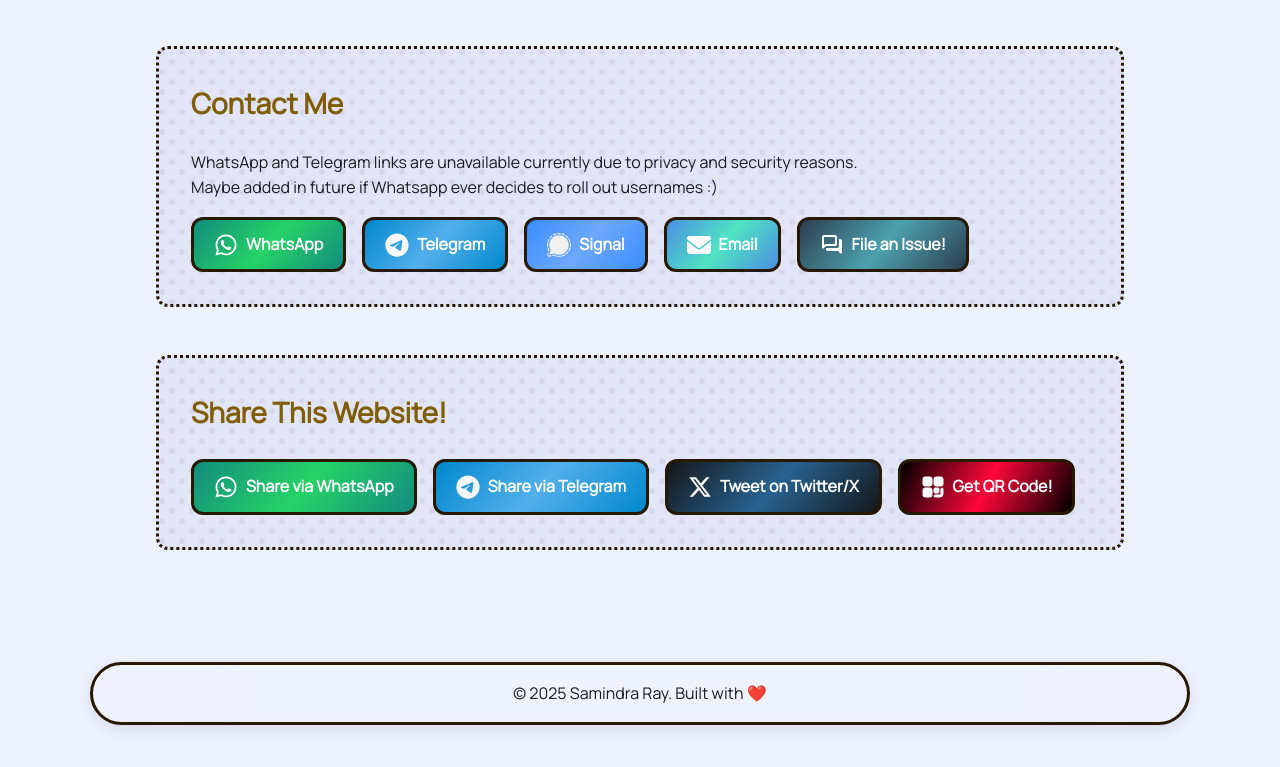
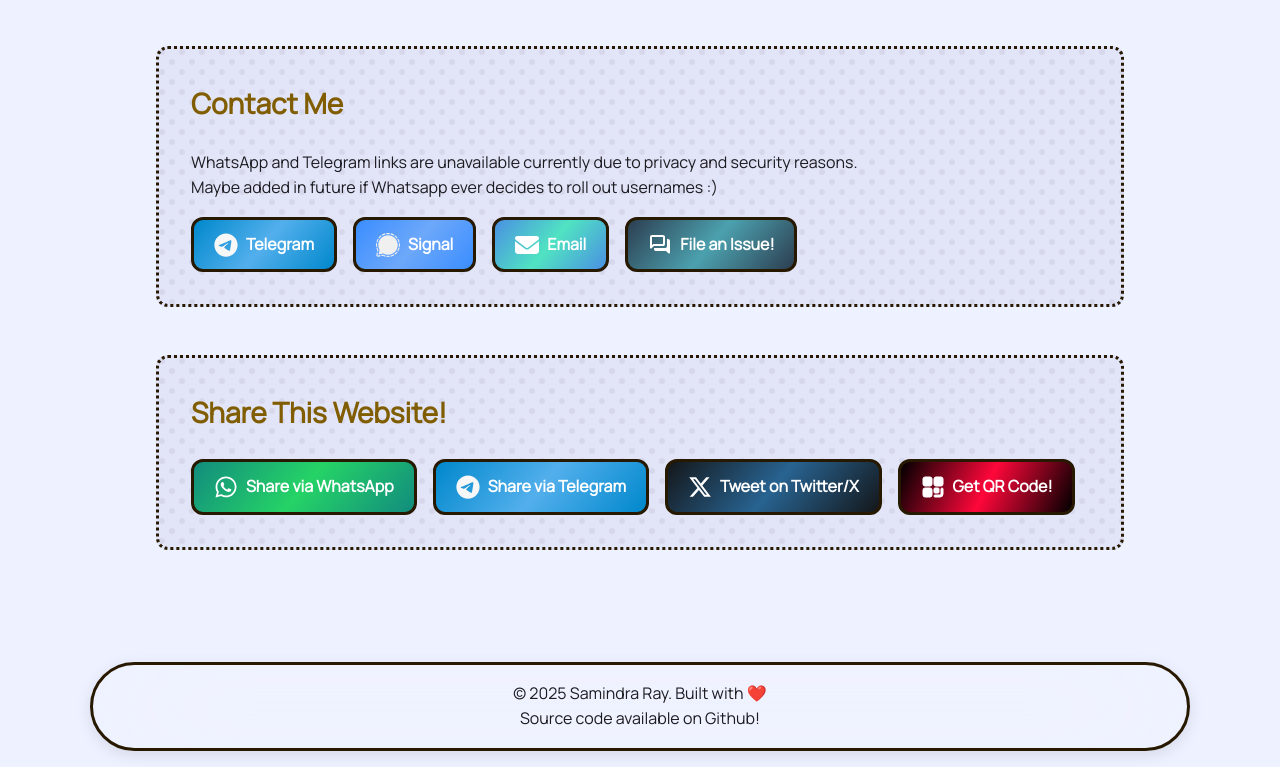
Before and after one commit to Goldeneagle187/Personal-Website, a website: page index.html in a window 1280 px wide. Shown: the part 2084-2851 px from the top of the page. Before the commit the page ends 2825 px from the top, so only its background shows below. Drawn offline with Linux system fonts and the light colour scheme; a script that the page names is missing; files whose address does not match are found by name.

Commit message:
Telegram Link update

```diff
--- a/index.html
+++ b/index.html
@@ -194,11 +194,11 @@
                 Maybe added in future if Whatsapp ever decides to roll out usernames :)
             </p>
             <div class="pill-links">
-               <a href="#" target="_blank" class="pill-link whatsapp">
+               <!--<a href="#" target="_blank" class="pill-link whatsapp">
                     <img src="assets/icons/whatsapp-logo.svg" alt="WhatsApp logo"  width="24" height="24" />
-                    WhatsApp
+                    WhatsApp-->
                 </a>
-                <a href="#" target="_blank" class="pill-link telegram">
+                <a href="https://t.me/hisamindraray" target="_blank" class="pill-link telegram">
                     <img src="assets/icons/telegram-logo.svg" alt="Telegram logo"  width="24" height="24" />
                     Telegram
                 </a>
@@ -252,7 +252,7 @@
       Contains copyright and credit information.
     ================================================================================*/-->
     <footer class="footer">
-        <p>&copy; 2025 Samindra Ray. Built with ❤️ </p>
+        <p>&copy; 2025 Samindra Ray. Built with ❤️<br>Source code available on Github! </p>
     </footer>
 
     <!-- Core Application Script -->
```
Also changed, not shown: amp.html (+3 -3 lines).
